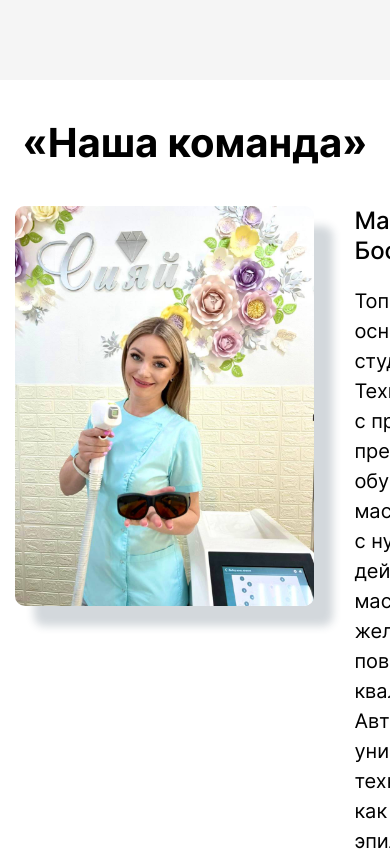
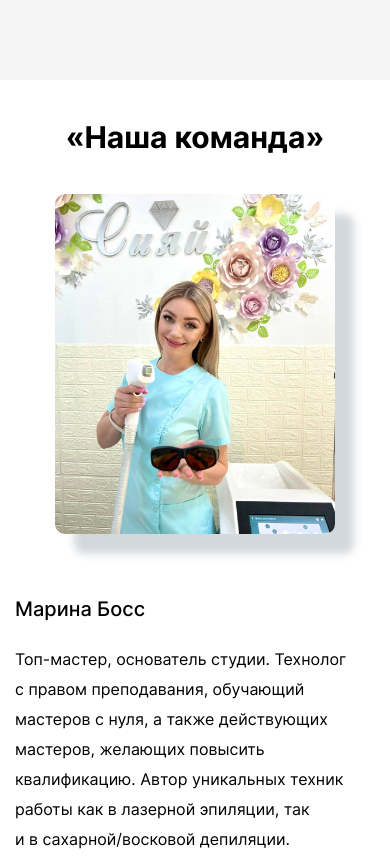
Before and after one commit to rasselkom/LazySpace, a plain HTML site: page index.html in a window 390 px wide. Shown: the part 8822-9679 px from the top of the page. Drawn offline with Linux system fonts and the light colour scheme; a web font is replaced by a local one.

Commit message:
first commit

```diff
--- a/css/main.css
+++ b/css/main.css
@@ -462,6 +462,37 @@ a {
   height: 400px;
 }
 
+@media (max-width: 992px) {
+  .team__title {
+    font-size: 30px;
+  }
+  .team__name {
+    font-size: 16px;
+  }
+  .team__name span {
+    font-size: 20px;
+  }
+}
+@media (max-width: 768px) {
+  .team__list {
+    max-width: 400px;
+  }
+  .team__img {
+    margin: 0;
+    width: 280px;
+    height: 340px;
+    margin-bottom: 60px;
+  }
+  .team__item {
+    -webkit-box-orient: vertical;
+    -webkit-box-direction: normal;
+    -ms-flex-direction: column;
+    flex-direction: column;
+    -webkit-box-align: center;
+    -ms-flex-align: center;
+    align-items: center;
+  }
+}
 .about {
   background-color: var(--gray-color);
 }
```
Also changed, not shown: 1 other file.
